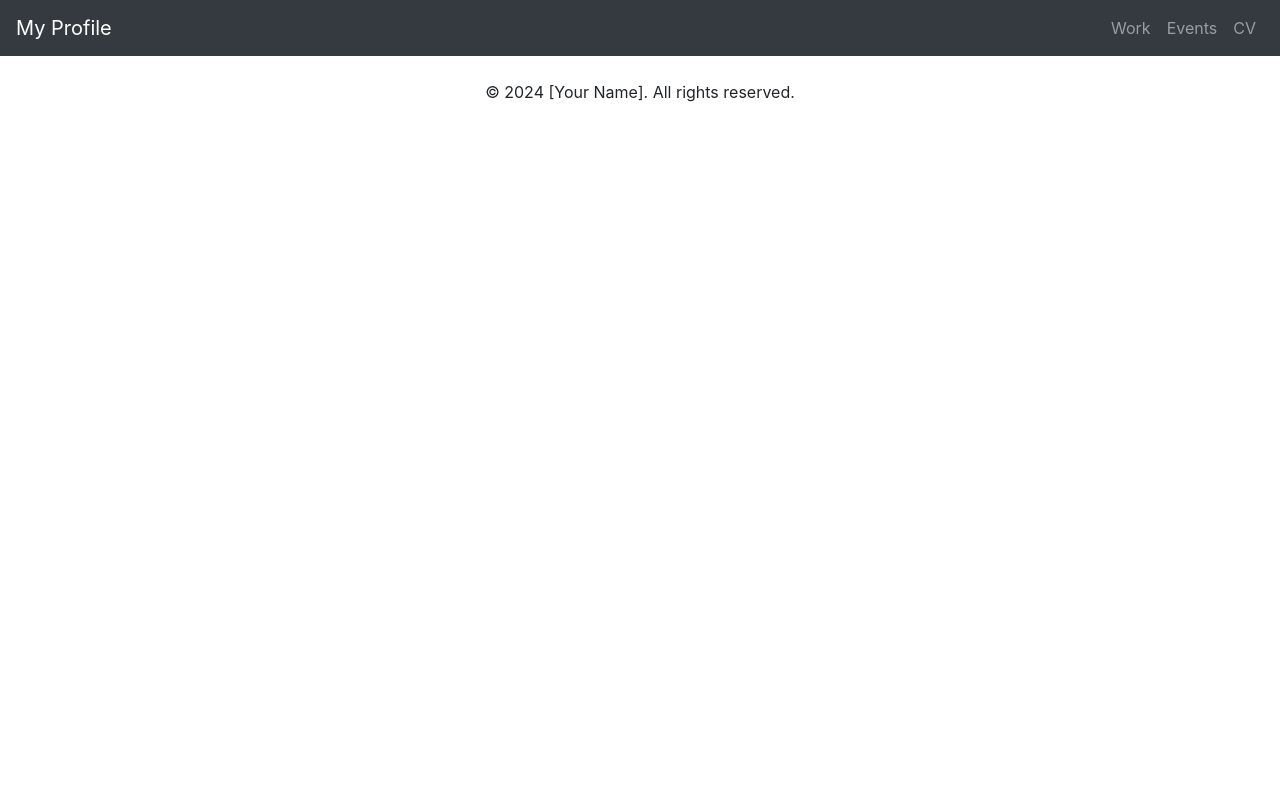
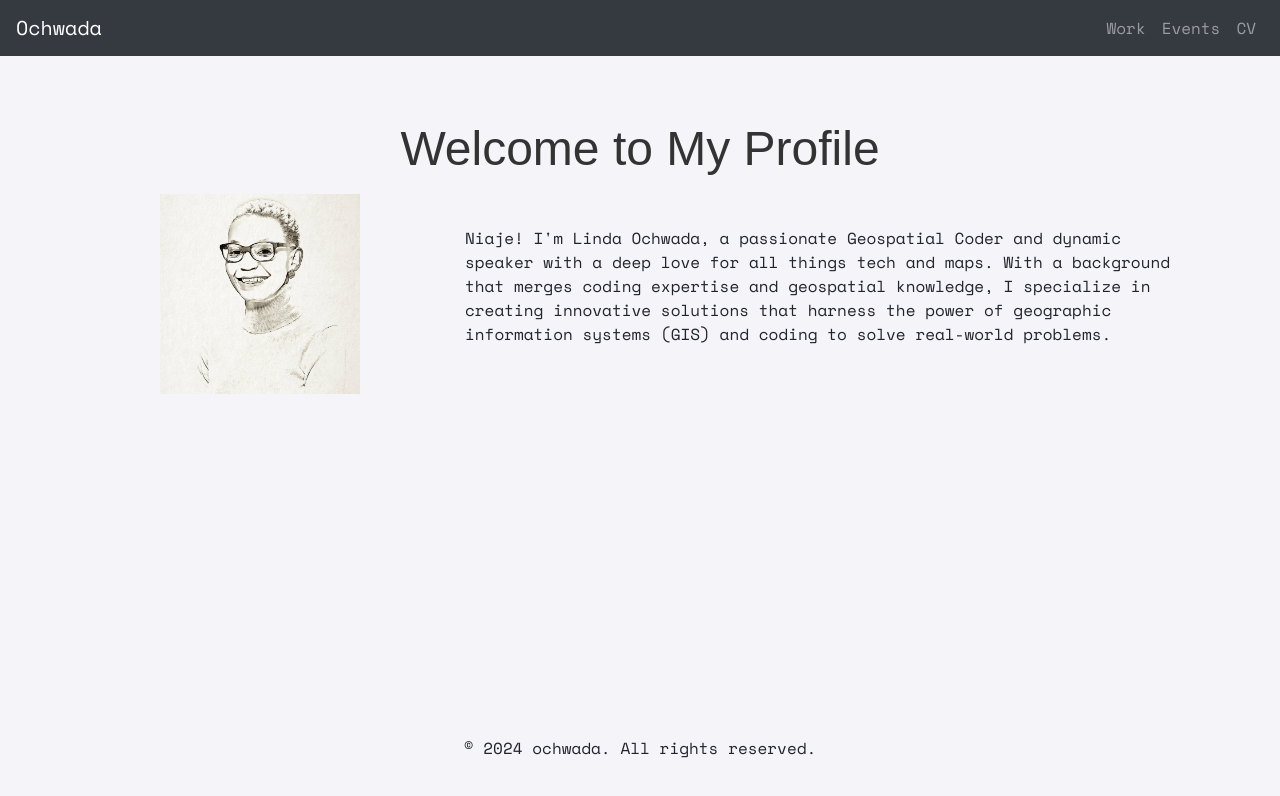
Before and after one commit to Ochwada/ochwada.github.io, a plain HTML site: page index.html in a window 1280 px wide. Drawn offline with nearby package versions, Linux system fonts and the light colour scheme; a web font is replaced by a local one.

Commit message:
html- section files added

```diff
--- a/css/styles.css
+++ b/css/styles.css
@@ -0,0 +1,29 @@
+body {
+    font-family: 'Space Mono', monospace;
+    background-color: #f4f4f9;
+}
+
+.header-text {
+    font-family: 'Sixtyfour', sans-serif;
+    font-size: 3rem;
+    color: #333;
+    margin-bottom: 1rem;
+}
+
+.navbar {
+    margin-bottom: 2rem;
+}
+
+.profile-section {
+    padding: 2rem 0;
+}
+
+.work-item, .event-item, .cv-item {
+    margin-bottom: 1.5rem;
+}
+
+.section-title {
+    font-family: 'Sixtyfour', sans-serif;
+    font-size: 2.5rem;
+    margin-bottom: 1.5rem;
+}
--- a/index.html
+++ b/index.html
@@ -3,7 +3,7 @@
 <head>
     <meta charset="UTF-8">
     <meta name="viewport" content="width=device-width, initial-scale=1.0">
-    <title>My Profile</title>
+    <title>Ochwada</title>
     <!-- Bootstrap CSS -->
     <link href="https://stackpath.bootstrapcdn.com/bootstrap/4.5.2/css/bootstrap.min.css" rel="stylesheet">
     <!-- Google Fonts -->
@@ -16,7 +16,7 @@
 
     <!-- Navbar -->
     <nav class="navbar navbar-expand-lg navbar-dark bg-dark">
-        <a class="navbar-brand" href="#">My Profile</a>
+        <a class="navbar-brand" href="#">Ochwada</a>
         <button class="navbar-toggler" type="button" data-toggle="collapse" data-target="#navbarNav" aria-controls="navbarNav" aria-expanded="false" aria-label="Toggle navigation">
             <span class="navbar-toggler-icon"></span>
         </button>
@@ -38,8 +38,8 @@
     </div>
 
     <!-- Footer -->
-    <footer class="text-center py-4">
-        <p>&copy; 2024 [Your Name]. All rights reserved.</p>
+    <footer class="text-center py-4 fixed-bottom">
+        <p>&copy; <span id="currentYear"></span> ochwada. All rights reserved.</p>
     </footer>
 
     <!-- Bootstrap JS and dependencies -->
@@ -47,6 +47,8 @@
     <script src="https://cdn.jsdelivr.net/npm/@popperjs/core@2.0.6/dist/umd/popper.min.js"></script>
     <script src="https://stackpath.bootstrapcdn.com/bootstrap/4.5.2/js/bootstrap.min.js"></script>
     <!-- Custom JS -->
-    <script src="js/scripts.js"></script>
+    <script  src="js/scripts.js"></script>
+
+
 </body>
 </html>
--- a/js/scripts.js
+++ b/js/scripts.js
@@ -0,0 +1,29 @@
+
+// ---- Year update function ---- Footer --------------------------------
+function updateYear() {
+    const currentYear = new Date().getFullYear();
+    document.getElementById("currentYear").innerHTML = currentYear;
+}
+  // Ensure the function runs after the DOM is fully loaded
+  document.addEventListener("DOMContentLoaded", function() {
+    updateYear();
+});
+
+
+// Function to load HTML files into their respective sections
+function loadSection(sectionId, filePath) {
+    fetch(filePath)
+        .then(response => response.text())
+        .then(data => {
+            document.getElementById(sectionId).innerHTML = data;
+        })
+        .catch(error => console.error('Error loading section:', error));
+}
+
+// Load sections dynamically
+document.addEventListener('DOMContentLoaded', function() {
+    loadSection('header-section', 'sections/header.html');
+    loadSection('work-section', 'sections/work.html');
+    loadSection('events-section', 'sections/events.html');
+    loadSection('cv-section', 'sections/cv.html');
+});
--- a/sections/header.html
+++ b/sections/header.html
@@ -0,0 +1,24 @@
+<header class="text-center profile-section">
+  <h1 class="header-text">Welcome to My Profile</h1>
+
+  <div class="container">
+    <div class="row align-items-center inline">
+      <div class="col-md-4">
+        <img
+          src="assets/linda.png"
+          alt="Linda Ochwada"
+          width="200"
+          height="200"
+          class="profile-image"
+        />
+      </div>
+
+      <div class="col-md-8 text-left" >
+        <p>Niaje! I'm Linda Ochwada, a passionate Geospatial Coder and dynamic speaker with a deep love for all
+            things tech and maps. With a background that merges coding expertise and geospatial knowledge,
+            I specialize in creating innovative solutions that harness the power of geographic information systems (GIS)
+            and coding to solve real-world problems.</p>
+      </div>
+    </div>
+  </div>
+</header>
```
Also changed, not shown: assets/linda.png (added).
